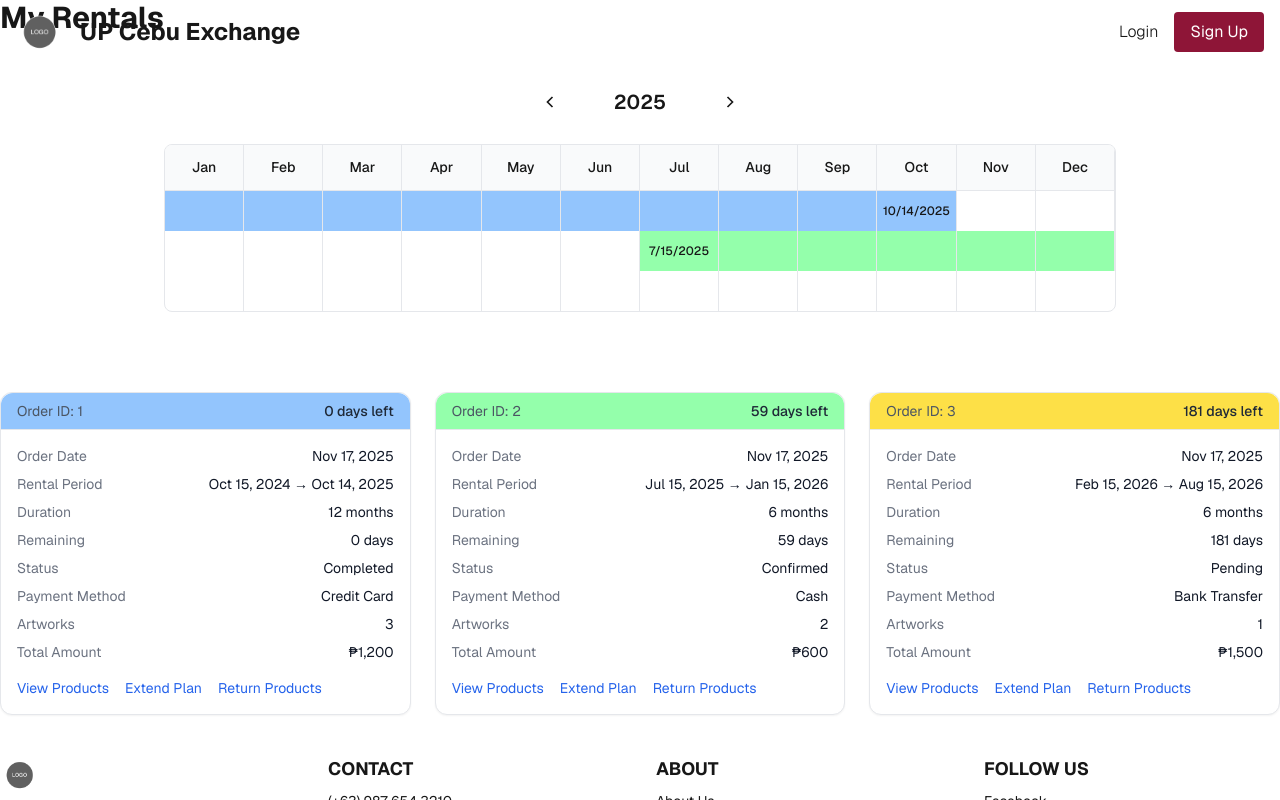
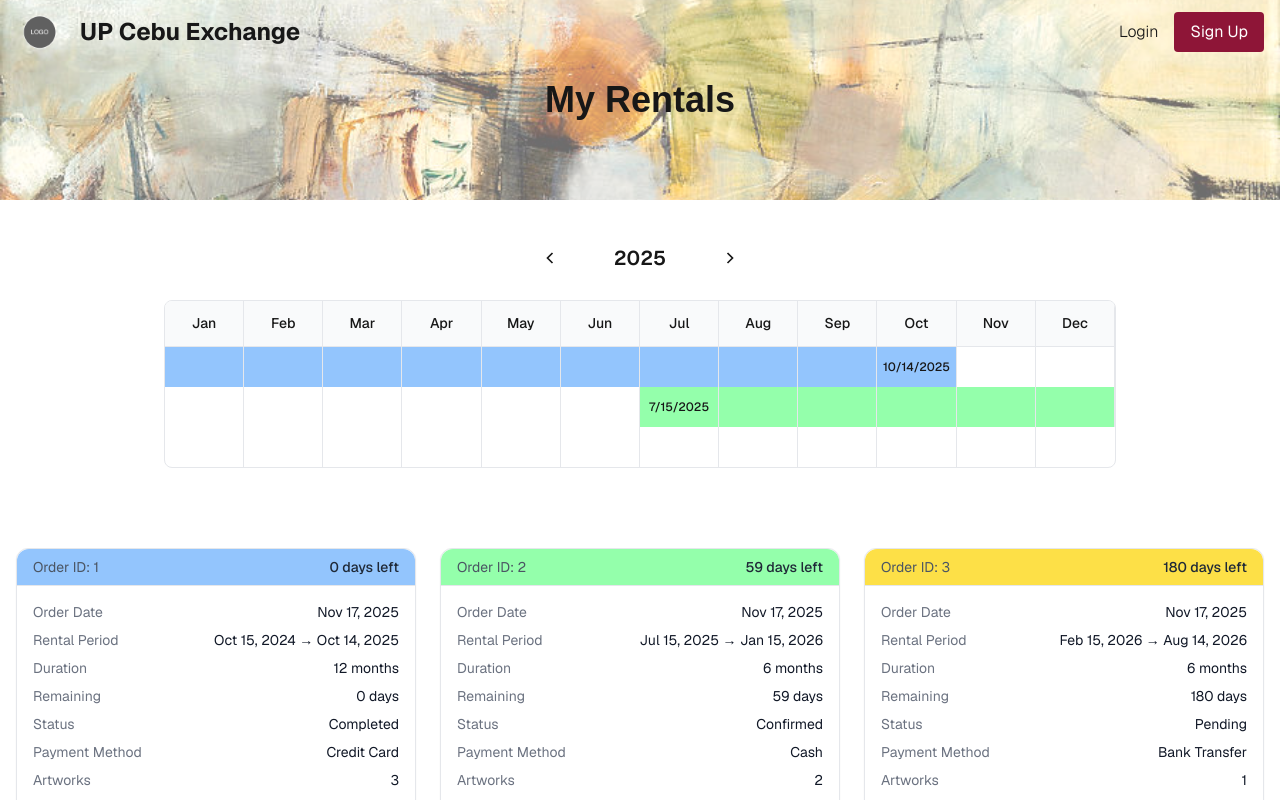
Before and after one commit to EricCatayas/UP-Cebu-Exchange, a Next.js app: page /account/rentals in a window 1280 px wide. Shown: the top 800 px of the page. Built offline with nearby package versions, Linux system fonts and the light colour scheme; no server answers.

Commit message:
update: integrate PageHeader in my rentals page

```diff
--- a/src/app/(customer)/account/rentals/page.tsx
+++ b/src/app/(customer)/account/rentals/page.tsx
@@ -2,6 +2,7 @@
 import React from 'react';
 import Link from 'next/link';
 import AnnualDateRange from '@/components/AnnualDateRange/AnnualDateRange';
+import PageHeader from '@/components/PageHeader/PageHeader';
 import { OrderDateRange } from '@/types/OrderDateRange';
 import { getDaysRemaining } from '@/lib/date';
 
@@ -36,7 +37,7 @@ function Rentals() {
       id: 3,
       userId: 1,
       startDate: new Date(2026, 1, 15),
-      endDate: new Date(2026, 7, 15),
+      endDate: new Date(2026, 7, 14),
       durationMonths: 6,
       status: 'Pending',
       createdAt: new Date(),
@@ -58,9 +59,10 @@ function Rentals() {
   const fmt = (d: Date) => new Date(d).toLocaleDateString('en-US', { month: 'short', day: '2-digit', year: 'numeric' });
 
   return (
-    <div className="">
-      <h1 className="text-3xl font-bold mb-6">My Rentals</h1>
+    <>
+      <PageHeader title="My Rentals" />
 
+      <div className="container mx-auto px-4 py-4">
         <AnnualDateRange dateRanges={dateRanges} onYearChange={(year) => console.log('Year changed to:', year)} />
 
         <div className="mt-10 mb-10 grid grid-cols-1 md:grid-cols-2 xl:grid-cols-3 gap-6">
@@ -131,6 +133,7 @@ function Rentals() {
           })}
         </div>
       </div>
+    </>
   );
 }
 
```
Lines whose indentation alone changed are shown as unchanged.
